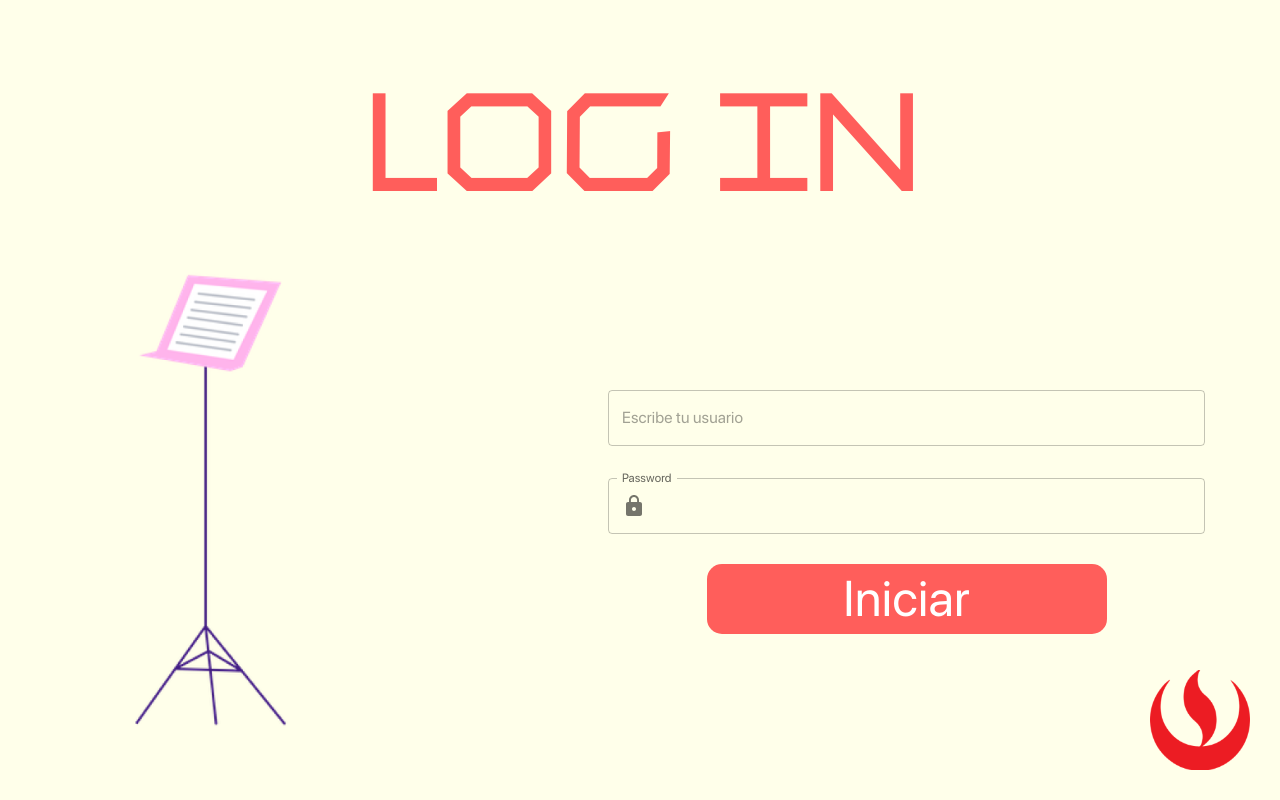
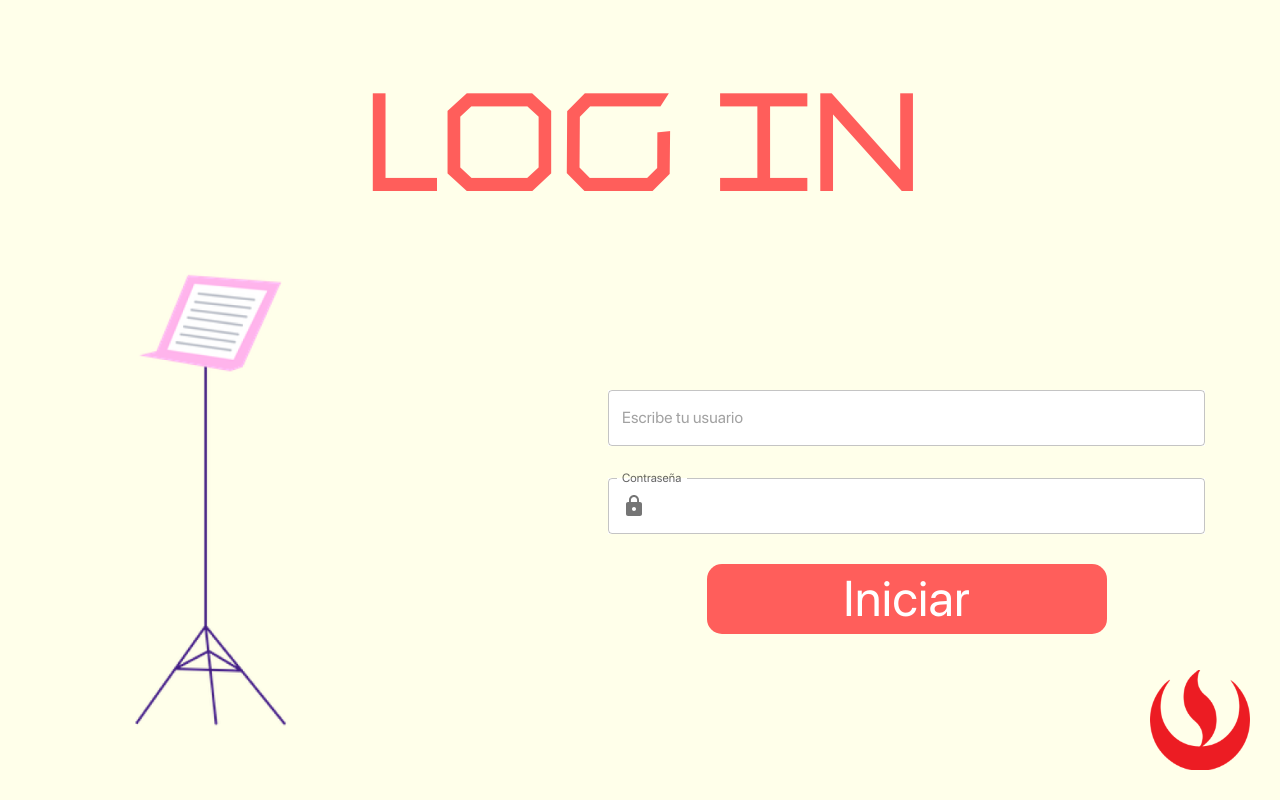
Before and after one commit to AdrianCAmes/Yatawaki_Web, a React (Create React App) app: page /login in a window 1280 px wide. Built offline with nearby package versions, Linux system fonts and the light colour scheme.

Commit message:
Login view refactored

```diff
--- /dev/null
+++ b/src/apis/auth-apis.js
@@ -0,0 +1,13 @@
+import apiInstance from "../config/api-instance";
+
+const uri = 'authenticate';
+
+
+const AuthApi = {
+    authenticate: (uniqueIdentifier, password) => apiInstance.post(uri, {
+        uniqueIdentifier: uniqueIdentifier,
+        password: password,
+    })
+}
+
+export default AuthApi;
--- a/src/apis/user-apis.js
+++ b/src/apis/user-apis.js
@@ -4,10 +4,6 @@ const uri = 'user/';
 
 
 const UserApi = {
-    authenticate: (uniqueIdentifier, password) => apiInstance.post(`${uri}authenticate`, {
-        uniqueIdentifier: uniqueIdentifier,
-        password: password,
-    }),
     register: (nickname, password, firstname, lastname, mail, birthDate) => apiInstance.post(`${uri}register`, {
         nickname: nickname,
         password: password,
--- a/src/components/ImageAutoSlider.js
+++ b/src/components/ImageAutoSlider.js
@@ -11,7 +11,7 @@ export default function ImageAutoSlider() {
 
     React.useEffect(() => {
         const interval = setInterval(() => {
-            if (currentIndex == images.length - 1) {
+            if (currentIndex === images.length - 1) {
                 setCurrentIndex(0);
             } else {
                 setCurrentIndex(currentIndex + 1);
--- a/src/pages/Login.js
+++ b/src/pages/Login.js
@@ -1,13 +1,12 @@
 import { CircularProgress, Grid, InputAdornment, Paper, TextField, Typography } from "@mui/material";
 import { Lock } from "@mui/icons-material";
 import React from "react";
-import UserApi from "../apis/user-apis";
 import SnackBarContext from "../context/snack-bar-context";
 import { useNavigate } from "react-router-dom";
-import slider1 from '../assets/slider-1.png';
 import logo_upc from '../assets/Logo UPC.png';
 import { Box } from "@mui/system";
 import ImageAutoSlider from "../components/ImageAutoSlider";
+import AuthApi from "../apis/auth-apis";
 
 let buttonStyle = { width: '400px', height: '70px', borderRadius: '15px', mx: '40px', backgroundColor: 'secondary.main', display: 'flex', justifyContent: 'center', alignItems: 'center', fontWeight: 'bold', mt: '30px' };
 
@@ -21,13 +20,12 @@ const Login = () => {
 
     const authenticate = async () => {
         setLoading(true)
-        UserApi.authenticate(uniqueIdentifier, password)
+        AuthApi.authenticate(uniqueIdentifier, password)
             .then(response => {
-                console.log(response);
                 window.localStorage.setItem('jwt', response.data.jwt);
                 snackBarContext.onOpen({
                     severity: "success",
-                    message: "Welcome!"
+                    message: "Bienvenido!"
                 });
                 navigate('/yatawaki');
             })
@@ -56,11 +54,11 @@ const Login = () => {
 
                     <Grid item xs={7} container direction='column' justifyContent='center' alignItems='center'>
 
-                        <TextField placeholder="Escribe tu usuario" sx={{ width: '80%!important', mt: 2 }} onChange={(event) => setUniqueIdentifier(event.target.value)}></TextField>
+                        <TextField placeholder="Escribe tu usuario" sx={{ width: '80%!important', mt: 2, backgroundColor: '#FFF' }} onChange={(event) => setUniqueIdentifier(event.target.value)}></TextField>
 
-                        <TextField sx={{ width: '80%', mt: 4 }}
+                        <TextField sx={{ width: '80%', mt: 4, backgroundColor: '#FFF' }}
                             type="password"
-                            label="Password"
+                            label="Contraseña"
                             onChange={(event) => setPassword(event.target.value)}
                             InputProps={{
                                 startAdornment: (
```
